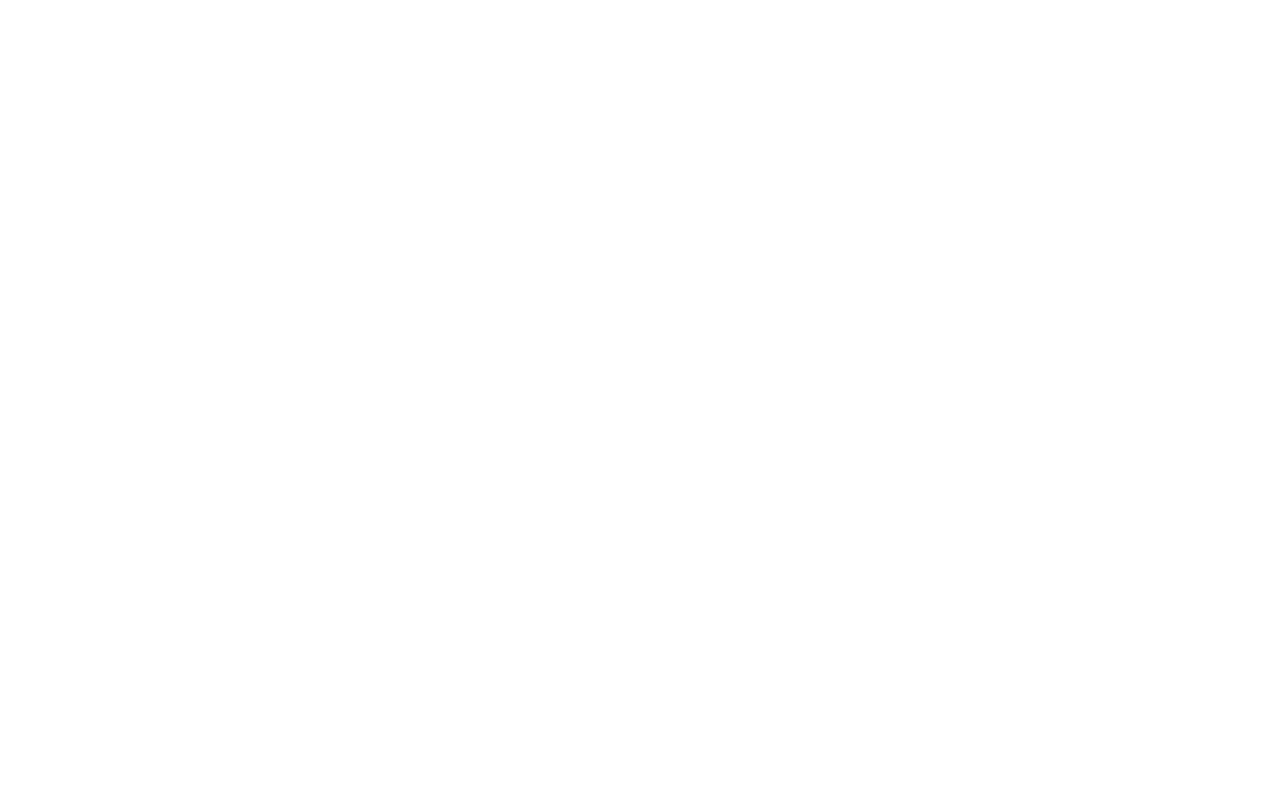
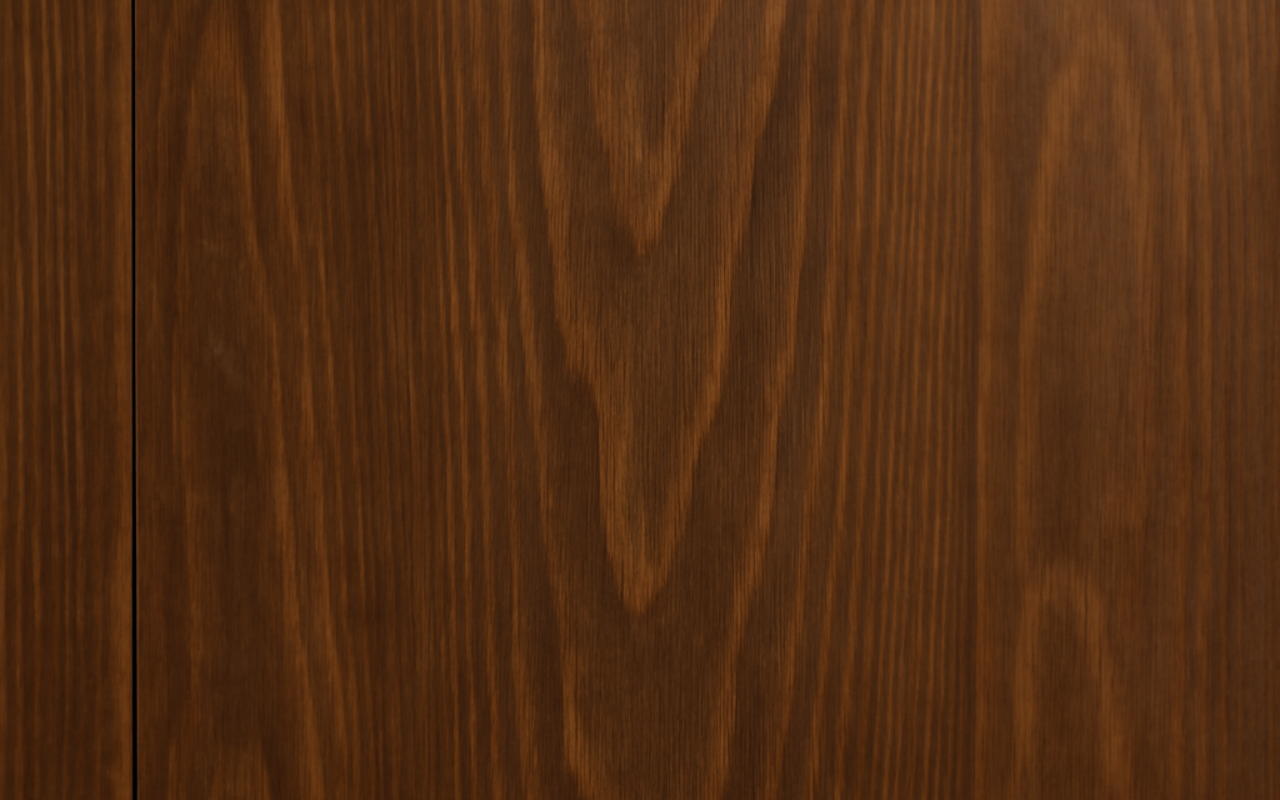
Before and after one commit to gupta-harshal/LanguageLearning, a React (Vite) app in the folder Frontend/: page /trial in a window 1280 px wide. Built offline with nearby package versions, Linux system fonts and the light colour scheme.

Commit message:
story book feature

```diff
--- a/Frontend/src/App.css
+++ b/Frontend/src/App.css
@@ -80,3 +80,8 @@
   --color-pink-secondary: var(--pink-secondary);
   --color-pink-tertiary: var(--pink-tertiary);
 }
+
+.writing-mode-vertical {
+  writing-mode: vertical-rl;
+  text-orientation: upright;
+}
--- a/Frontend/src/main.tsx
+++ b/Frontend/src/main.tsx
@@ -7,6 +7,7 @@
 import { RecoilRoot } from 'recoil'
 import Dashboard from './pages/Darshboard.tsx'
 import GameCanvas from './pages/AsteroidShooter.tsx'
+import JapaneseScroll from './pages/StorybookReader..tsx'
 const router= createBrowserRouter([{
   path: '/',
   element: <Home/>,
@@ -18,6 +19,8 @@
 }
 ,{
   path :'/trial',
+  element: <JapaneseScroll/>,
+  errorElement: <div>404 Not Found</div>,
 
 },
 {
--- /dev/null
+++ b/Frontend/src/pages/StorybookReader..tsx
@@ -0,0 +1,13 @@
+import React from 'react';
+import woodenImage from '../assets/wooden.png';
+
+export default function JapaneseScroll() {
+  return (
+    <div
+      className="min-h-screen bg-cover bg-center bg-no-repeat flex flex-col items-center justify-center py-12"
+      style={{ backgroundImage: `url(${woodenImage})` }}
+    >
+
+    </div>
+  );
+}
```
Also changed, not shown: Frontend/src/assets/wooden.png (added).
